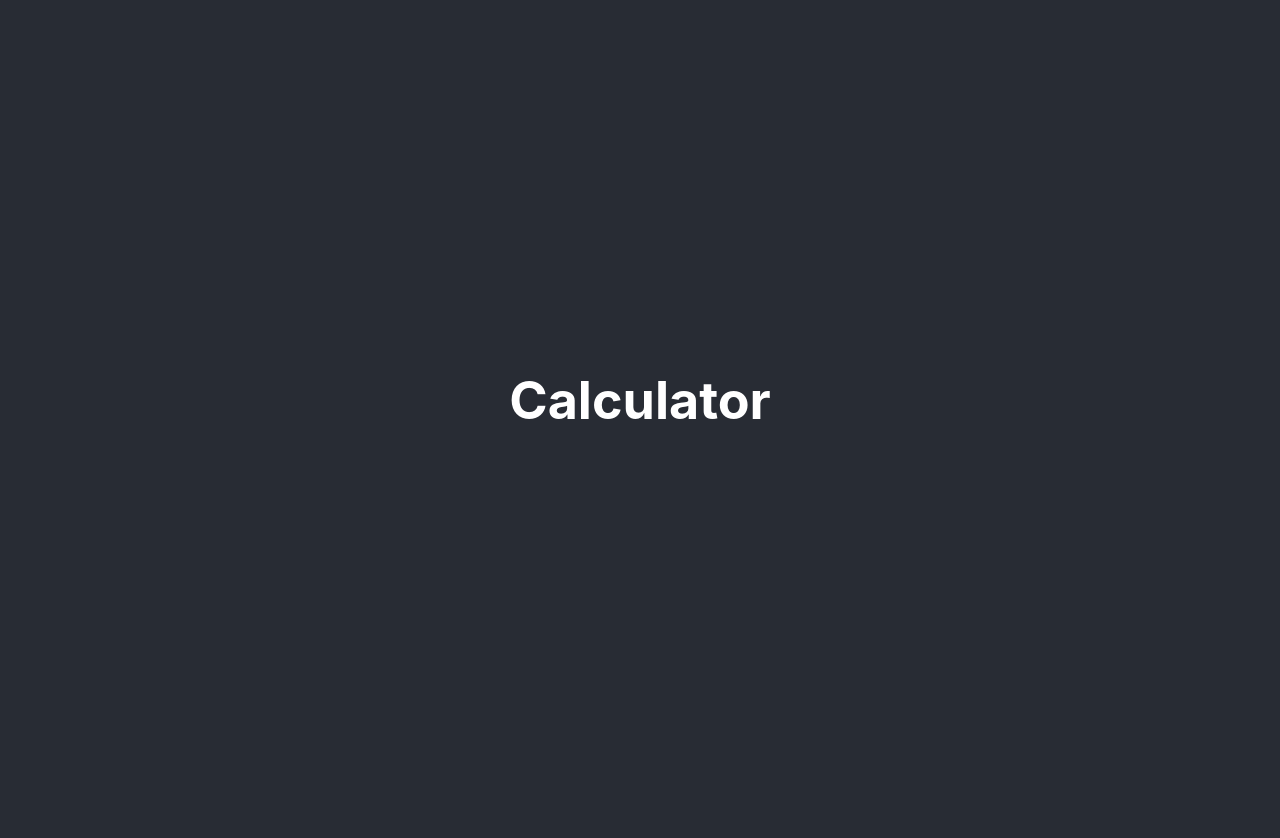
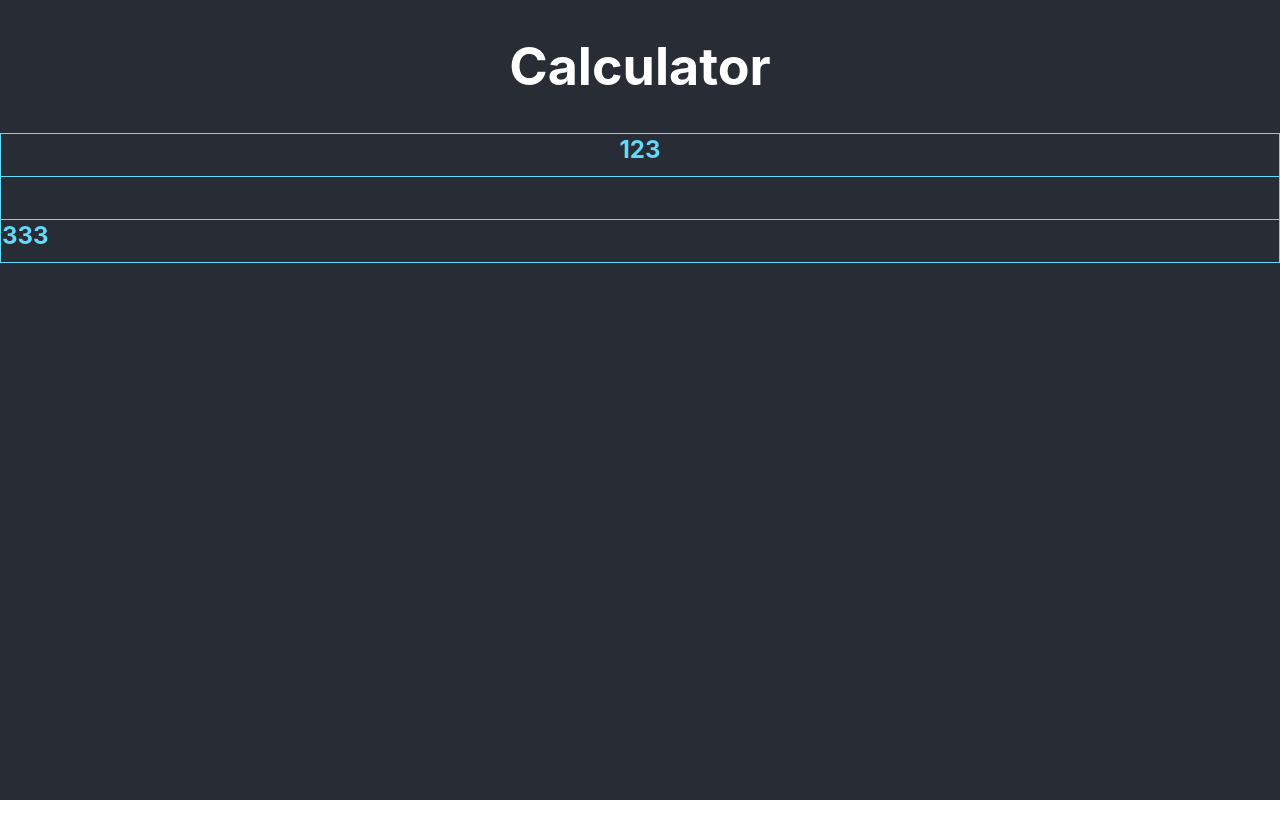
Before and after one commit to kaveh-bazugir/ReactCalculatorApp, a React (Create React App) app: page / in a window 1280 px wide. Shown: the top 838 px of the page. After the commit the page ends 800 px from the top, so only its background shows below. Built offline with nearby package versions, Linux system fonts and the light colour scheme.

Commit message:
adjusting result displaying font and box

```diff
--- a/src/App.css
+++ b/src/App.css
@@ -1,5 +1,7 @@
 .App {
   text-align: center;
+  min-height: 100vh;
+  background-color: #282c34;
 }
 
 .App-logo {
@@ -15,7 +17,6 @@
 
 .App-header {
   background-color: #282c34;
-  min-height: 100vh;
   display: flex;
   flex-direction: column;
   align-items: center;
@@ -39,9 +40,39 @@
 
 .App-calculator {
   background-color: #282c34;
-  min-height: 100vh;
   display: flex;
   flex-direction: column;
   align-items: center;
   justify-content: center;
 }
+
+.App-calculator table {
+  width: 100%;
+}
+
+.App-calculator table, th, td {
+  border-collapse: collapse;
+}
+
+.App-calculator th {
+  border: #61dafb solid 1px;
+}
+
+.App-calculator-input {
+  color: #61dafb;
+  min-height: 5vmin;
+  font-size: 3vmin;
+}
+
+.App-calculator-result {
+  color: chartreuse;
+  min-height: 5vmin;
+  font-size: 3vmin;
+}
+
+.App-calculator-inputHistory {
+  color: #61dafb;
+  min-height: 5vmin;
+  font-size: 3vmin;
+  text-align: left;
+}
--- a/src/App.js
+++ b/src/App.js
@@ -9,11 +9,19 @@ function App() {
       <section className='App-calculator'>
         <table>
           {/* for displaying input number */}
-          <tr className='App-calculator-inputBox'></tr>
+          <tr>
+            <th><div className='App-calculator-input'>123</div></th>
+          </tr>
           {/* for displaying result */}
-          <tr className='App-calculator-outputBox'></tr>
+          <tr>
+            <th><div className='App-calculator-result'></div></th>
+          </tr>
           {/* for displaying calculation history */}
-          <tr calssName='App-calculator-processBox'></tr>
+          <tr>
+            <th>
+              <div className='App-calculator-inputHistory'>333</div>
+            </th>
+          </tr>
         </table>
       </section>
     </div>
```
